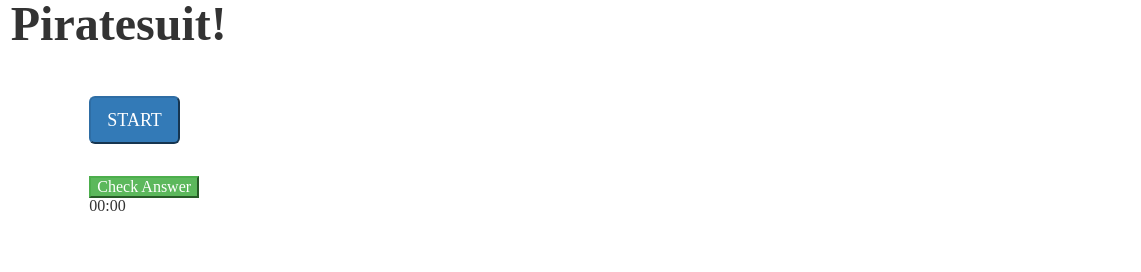
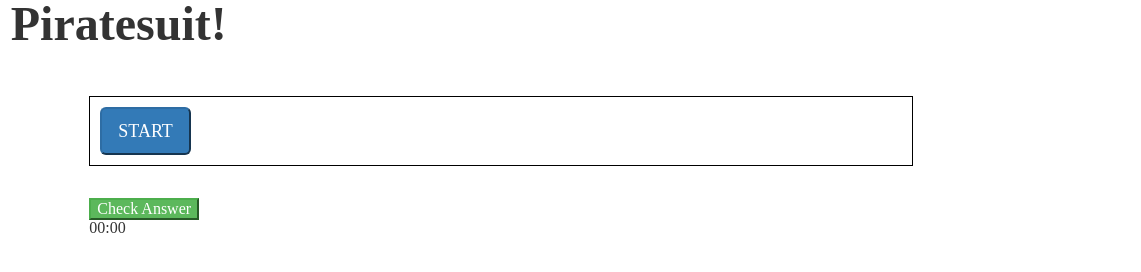
Before and after one commit to ryanlester91/Trivia-Game, a plain HTML site: page index.html in a window 1280 px wide. Shown: the full height of the page, 139-1280 px from the left. Drawn offline with nearby package versions, Linux system fonts and the light colour scheme.

Commit message:
added border and padding to trivSection

```diff
--- a/assets/css/style.css
+++ b/assets/css/style.css
@@ -2,3 +2,8 @@
     font-size: 48px;
     font-weight: bold;
 }
+
+.trivSection {
+    padding: 10px;
+    border: 1px solid black;
+}
--- a/assets/js/game.js
+++ b/assets/js/game.js
@@ -160,6 +160,11 @@ var checkAnswer = function () {
   if (userAnswer === correctAnswer) {
     //Update rightCount
     rightCount++;
+  //}
+  //else{
+    //var newDiv = $('<div>');
+    //newDiv.text('Wrong!');
+  //}
 
     //Clears out trivia section
     $('.trivSection').empty();
--- a/index.html
+++ b/index.html
@@ -31,6 +31,7 @@
 
 					<div class="col-md-8">
 						<div class="trivSection">
+							<div id="card"></div>
 							<button type="button" class="btn-default btn-lg btn-primary startBtn">START</button>
 						</div>
 							<br><br>
```
